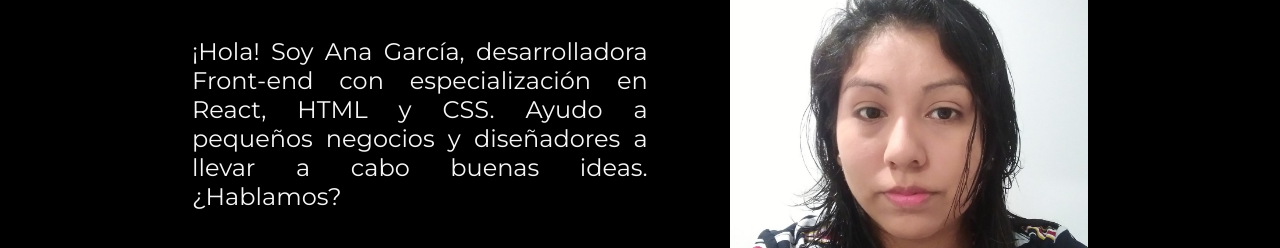
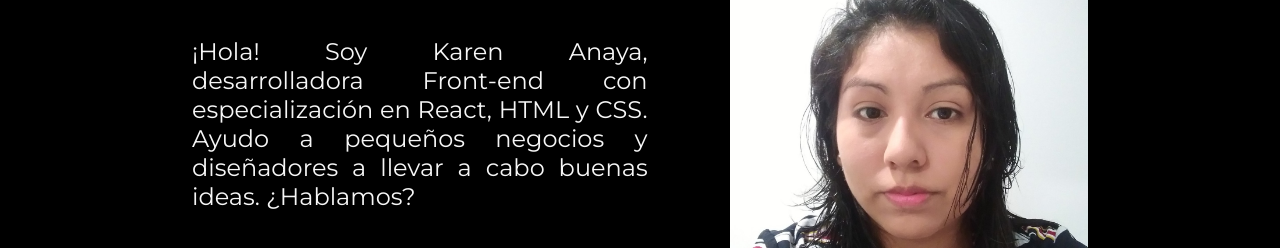
Before and after one commit to Secin/portafolio, a plain HTML site: page index.html in a window 1280 px wide. Shown: the part 302-550 px from the top of the page. Drawn offline with nearby package versions, Linux system fonts and the light colour scheme.

Commit message:
Update index.html
Actualizar nombre del desarrollador

```diff
--- a/index.html
+++ b/index.html
@@ -18,7 +18,7 @@
         <h1 class="presentacion__contenido__titulo">Eleve tu negocio digital a otro nivel
          <strong class="titulo-destaque">con un Front-end de calidad!
          </strong></h1>
-        <p class="presentacion__contenido__texto">¡Hola! Soy Ana García, desarrolladora Front-end con especialización en React, HTML y CSS.
+        <p class="presentacion__contenido__texto">¡Hola! Soy Karen Anaya, desarrolladora Front-end con especialización en React, HTML y CSS.
             Ayudo a pequeños negocios y diseñadores a llevar a cabo buenas ideas. ¿Hablamos?
         </p>
         <div class="presentacion__enlaces">
```
